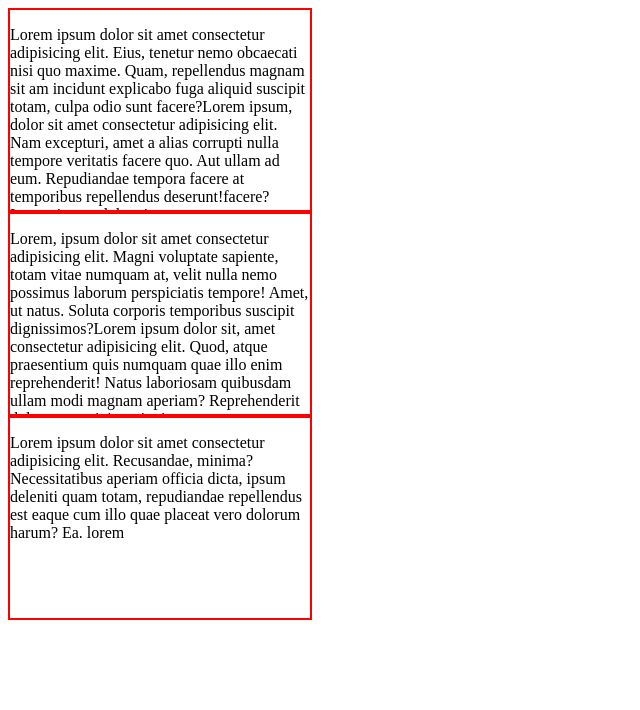
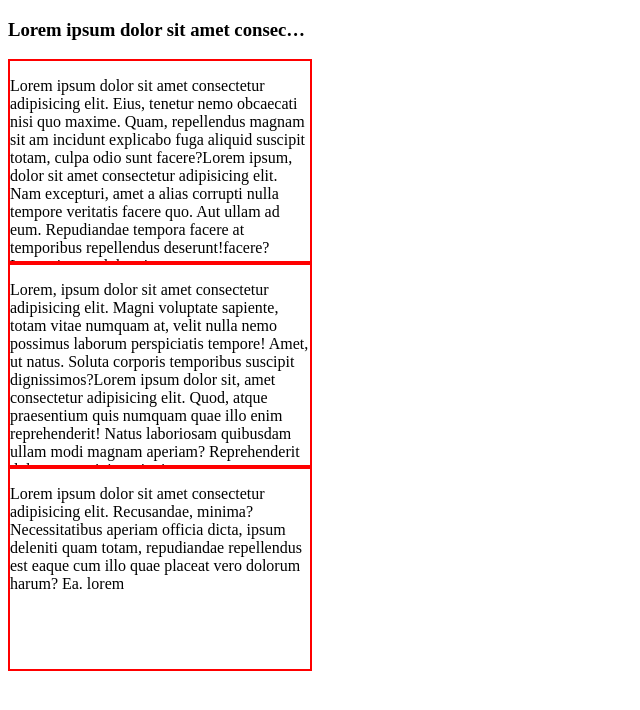
Before and after one commit to 1Inzamam/css-overflow, a plain HTML site: page index.html in a window 1280 px wide. Shown: the whole page, without its empty margins (0-640 px from the left). Drawn offline with Linux system fonts and the light colour scheme.

Commit message:
text overflow ellipsis

```diff
--- a/css/index.css
+++ b/css/index.css
@@ -15,3 +15,9 @@
     /* to hide any scrollbar  */
     overflow-x: hidden;
 }
+.el{
+    width: 300px;
+    white-space: nowrap;
+    overflow: hidden;
+    text-overflow: ellipsis;
+}
--- a/index.html
+++ b/index.html
@@ -7,6 +7,9 @@
     <link rel="stylesheet" href="./css/index.css">
 </head>
 <body>
+    <header>
+        <h3 title="Lorem ipsum dolor sit amet consectetur adipisicing elit. Totam cupiditate reprehenderit eos, quis hic harum quasi laboriosam! Quo unde sequi magnam deserunt ipsum quidem perspiciatis tempore. Ipsa tempore corporis quis!" class="el">Lorem ipsum dolor sit amet consectetur adipisicing elit. Totam cupiditate reprehenderit eos, quis hic harum quasi laboriosam! Quo unde sequi magnam deserunt ipsum quidem perspiciatis tempore. Ipsa tempore corporis quis!</h3>
+    </header>
     <div class="box">
         <p>Lorem ipsum dolor sit amet consectetur adipisicing elit. Eius, tenetur nemo obcaecati nisi quo maxime. Quam, repellendus magnam sit am incidunt explicabo fuga aliquid suscipit totam, culpa odio sunt facere?Lorem ipsum, dolor sit amet consectetur adipisicing elit. Nam excepturi, amet a alias corrupti nulla tempore veritatis facere quo. Aut ullam ad eum. Repudiandae tempora facere at temporibus repellendus deserunt!facere?Lorem ipsum dolor sit amet consectetur adipisicing elit. Doloremque beatae numquam ut consequuntur! Delectus doloremque corporis minima optio minus reprehenderit amet fuga, quia cumque deserunt numquam id, necessitatibus porro. Officiis.</p>
     </div>
```
